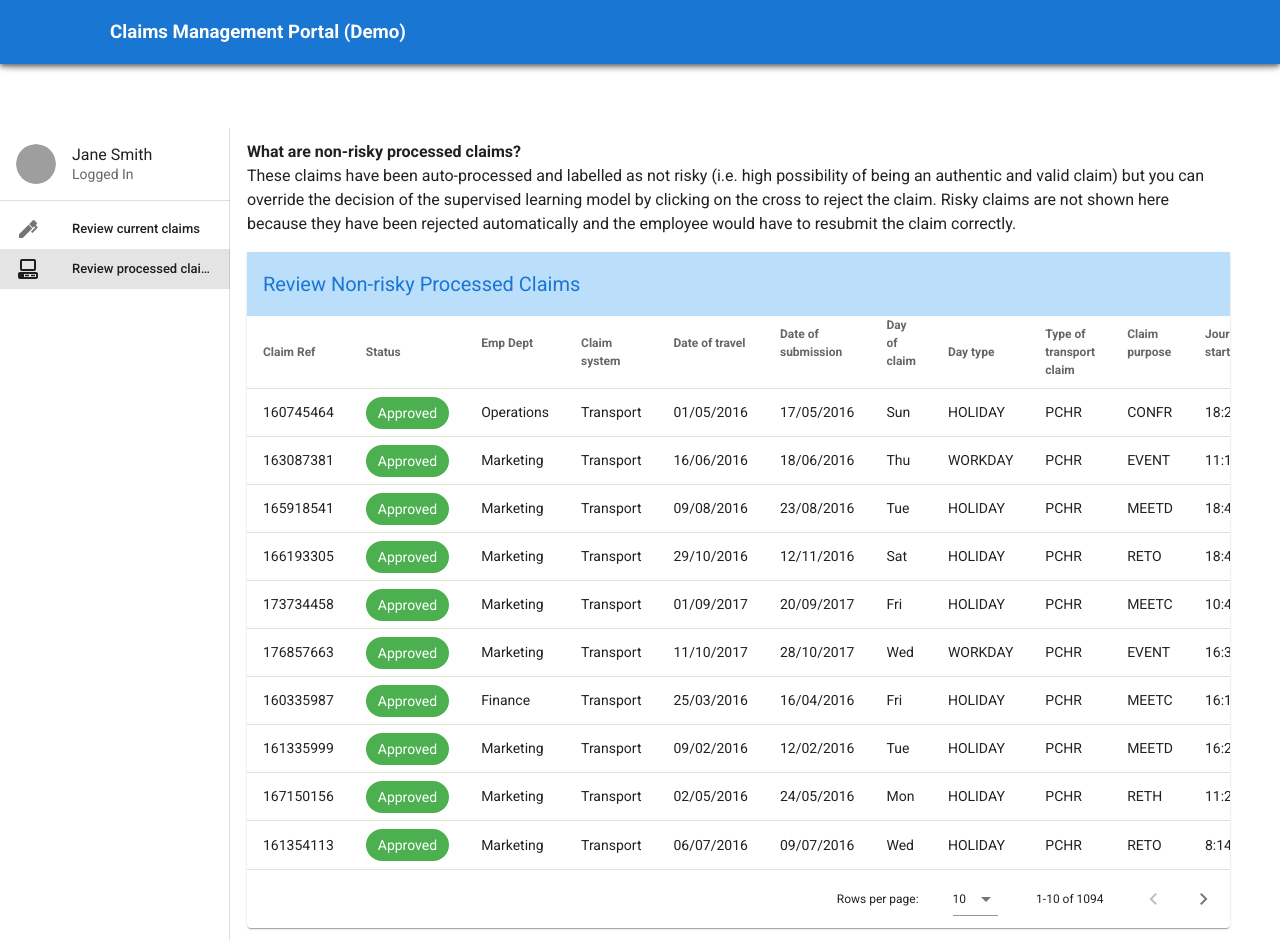
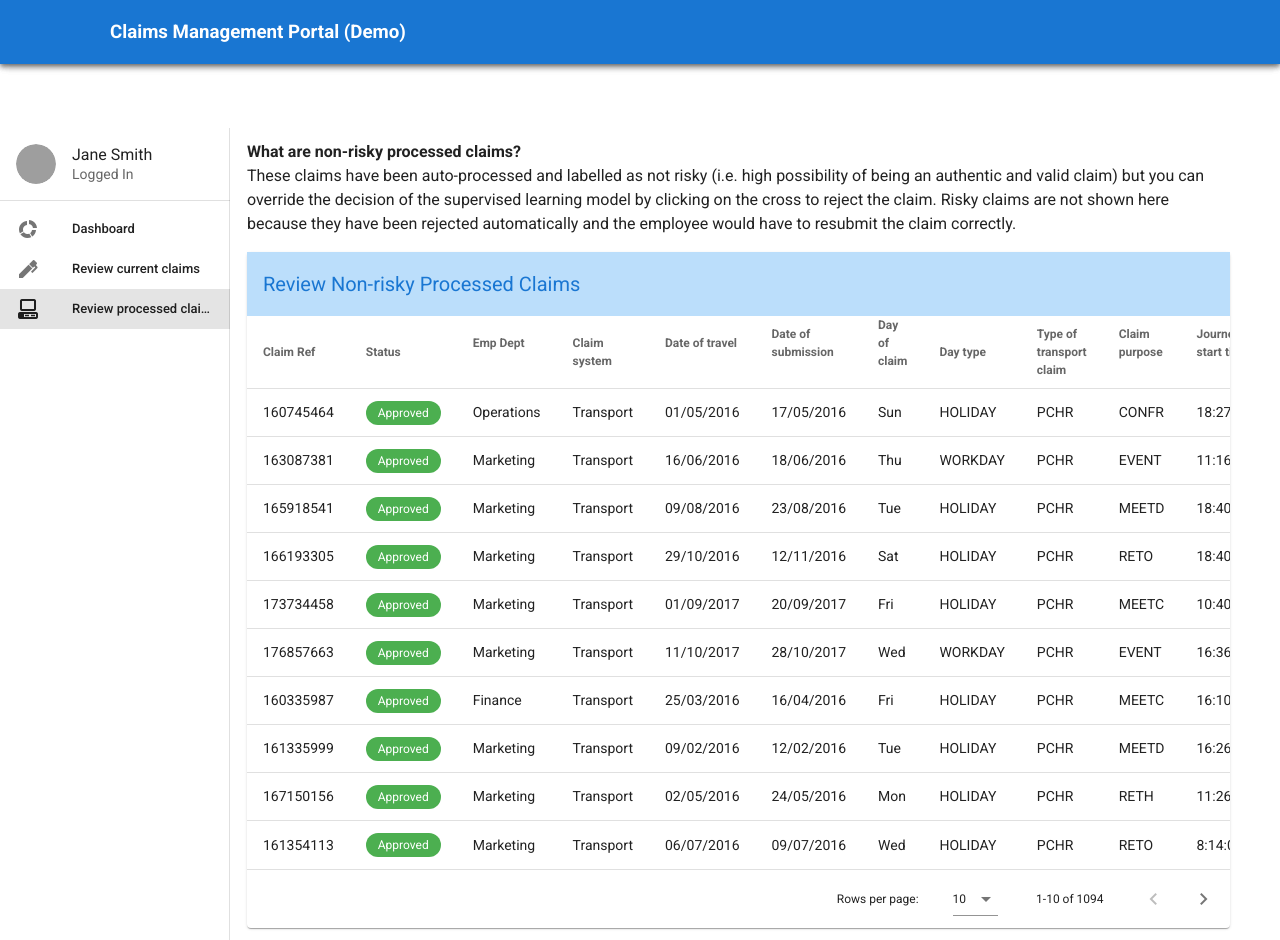
Before and after one commit to jelneo/claim-IT-web, a Vue app: page /review-processed in a window 1280 px wide. Built offline with nearby package versions, Linux system fonts and the light colour scheme; grey boxes are pictures that could not be loaded; what vue-papa-parse would draw is missing.

Commit message:
fix bugs and add new tab

```diff
--- a/src/components/Review.vue
+++ b/src/components/Review.vue
@@ -79,6 +79,7 @@ export default {
   name: "Review",
   data: () => ({
     items: [
+      { title: "Dashboard", icon: "mdi-chart-arc", linkTo: "/dashboard" },
       { title: "Review current claims", icon: "mdi-pen", linkTo: "/review" },
       {
         title: "Review processed claims",
@@ -140,10 +141,7 @@ export default {
         transportType: item.TYPE,
         claimPurp: item.PURPOSE,
         journeyStartTime: item["JOURNEY.STR"],
-        claimAmt: (item["CLM.AMT"] / 1).toLocaleString("en-SG", {
-          style: "currency",
-          currency: "SGD"
-        }),
+        claimAmt: (Math.round(item["CLM.AMT"] * 100) / 100).toFixed(2),
         risk: item.RISK == 1 ? true : false
       }));
       return items;
--- a/src/components/ReviewProcessed.vue
+++ b/src/components/ReviewProcessed.vue
@@ -33,7 +33,7 @@
             <v-icon small @click="reject(item)">mdi-close</v-icon>
           </template>
           <template v-slot:item.status="{ item }">
-            <v-chip :color="getStatusColor(item.status)" dark>{{ item.status }}</v-chip>
+            <v-chip small :color="getStatusColor(item.status)" dark>{{ item.status }}</v-chip>
           </template>
         </v-data-table>
       </v-col>
@@ -78,6 +78,7 @@ export default {
   name: "ReviewProcessed",
   data: () => ({
     items: [
+      { title: "Dashboard", icon: "mdi-chart-arc", linkTo: "/dashboard" },
       { title: "Review current claims", icon: "mdi-pen", linkTo: "/review" },
       {
         title: "Review processed claims",
@@ -101,7 +102,7 @@ export default {
       },
       { text: "Claim purpose", sortable: true, value: "claimPurp" },
       { text: "Journey start time", sortable: true, value: "journeyStartTime" },
-      { text: "Claim amount", sortable: true, value: "claimAmt" },
+      { text: "Claim amount ($)", sortable: true, value: "claimAmt" },
       // { text: "Flagged as risky", sortable: true, value: "risk" },
       { text: "Action", value: "actions", sortable: false }
     ],
@@ -141,24 +142,21 @@ export default {
         empID: item.ID,
         dept: item.DEPT,
         clmSys: item["CLM.SYS"],
-        trvDT: new Date(item["TRV.DT"]).toLocaleDateString("en-SG"),
+        trvDT: typeof(item["TRV.DT"]) == "string" ? item["TRV.DT"] : new Date(item["TRV.DT"]).toLocaleDateString("en-SG"),
         subDT: new Date(item["CLM.SUB.DT"]).toLocaleDateString("en-SG"),
         dayOfClaim: item["Travel.Day.Name"].substring(0, 3),
         dayType: item["Travel.Day.Type"],
         transportType: item.TYPE,
         claimPurp: item.PURPOSE,
         journeyStartTime: item["JOURNEY.STR"],
-        claimAmt: (item["CLM.AMT"] / 1).toLocaleString("en-SG", {
-          style: "currency",
-          currency: "SGD"
-        }),
+        claimAmt: (Math.round(item["CLM.AMT"] * 100) / 100).toFixed(2),
         status: item.Status == 0 ? "Approved" : "Pending",
         risk: item.RISK == 1 ? true : false
       }));
       return items;
     }
   },
-  async created() {
+  created() {
     this.claimList = claims.filter(record => record.RISK == 0);
   }
 };
@@ -168,8 +166,3 @@ export default {
   max-width: 94vw;
 }
 </style>
-<style scoped>
-.v-chip {
-  font-size: 0.9em;
-}
-</style>
```
